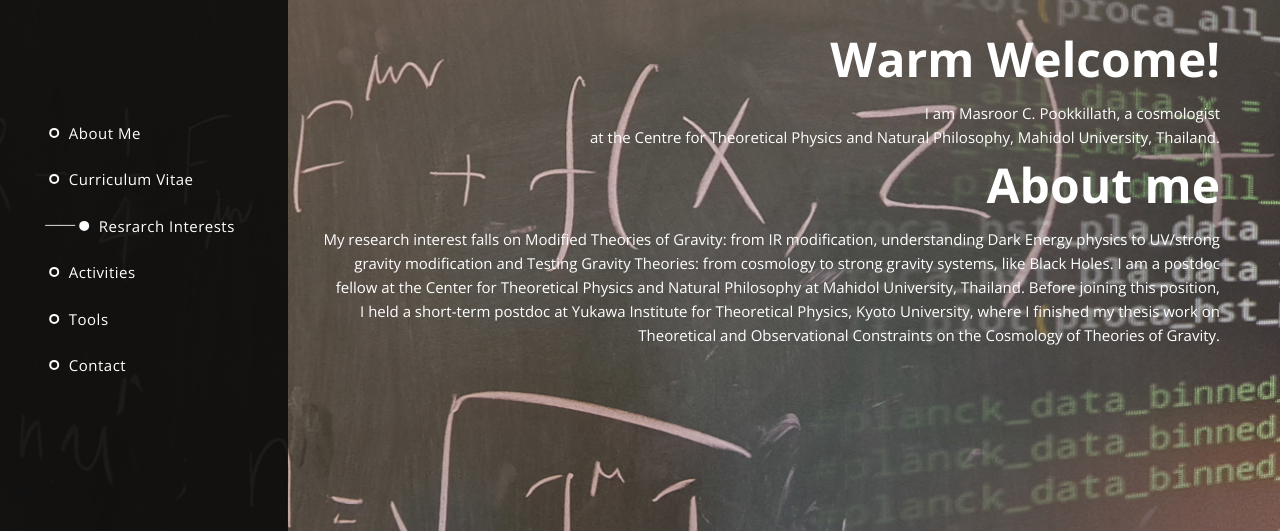
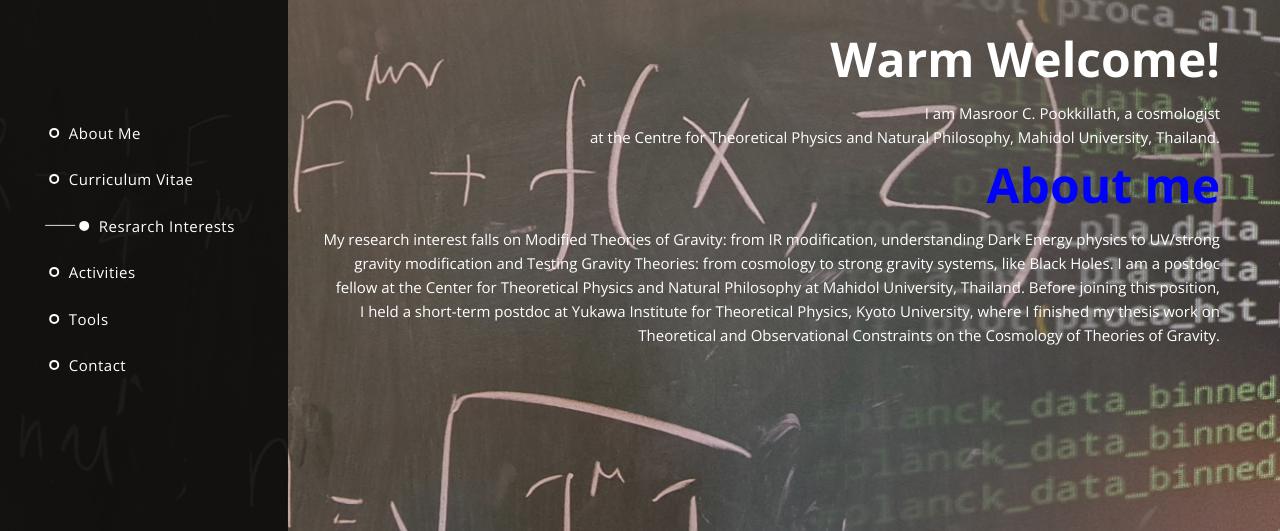
Before and after one commit to masroorcp/masroorcp.github.io, a plain HTML site: page index.html in a window 1280 px wide. Shown: the part 205-736 px from the top of the page. Drawn offline with nearby package versions, Linux system fonts and the light colour scheme; files whose address does not match are found by name.

Commit message:
Update index.html

```diff
--- a/index.html
+++ b/index.html
@@ -133,7 +133,7 @@ https://templatemo.com/tm-518-sentra
                               <a href="#top">Discover More</a> -->
                           </div>
                           <div>
-                            <h1><font color="white">About me</font></h1>
+                            <h1><font color="blue">About me</font></h1>
                             <p><font color="white">My research interest falls on Modified Theories of Gravity: from IR modification, understanding Dark Energy physics to UV/strong <br>
                                  gravity modification and Testing  Gravity Theories: from cosmology to strong gravity systems, like Black Holes. I am a postdoc <br>
                              fellow at the Center for Theoretical Physics and Natural Philosophy at Mahidol University, Thailand. Before joining this position, <br>
```
